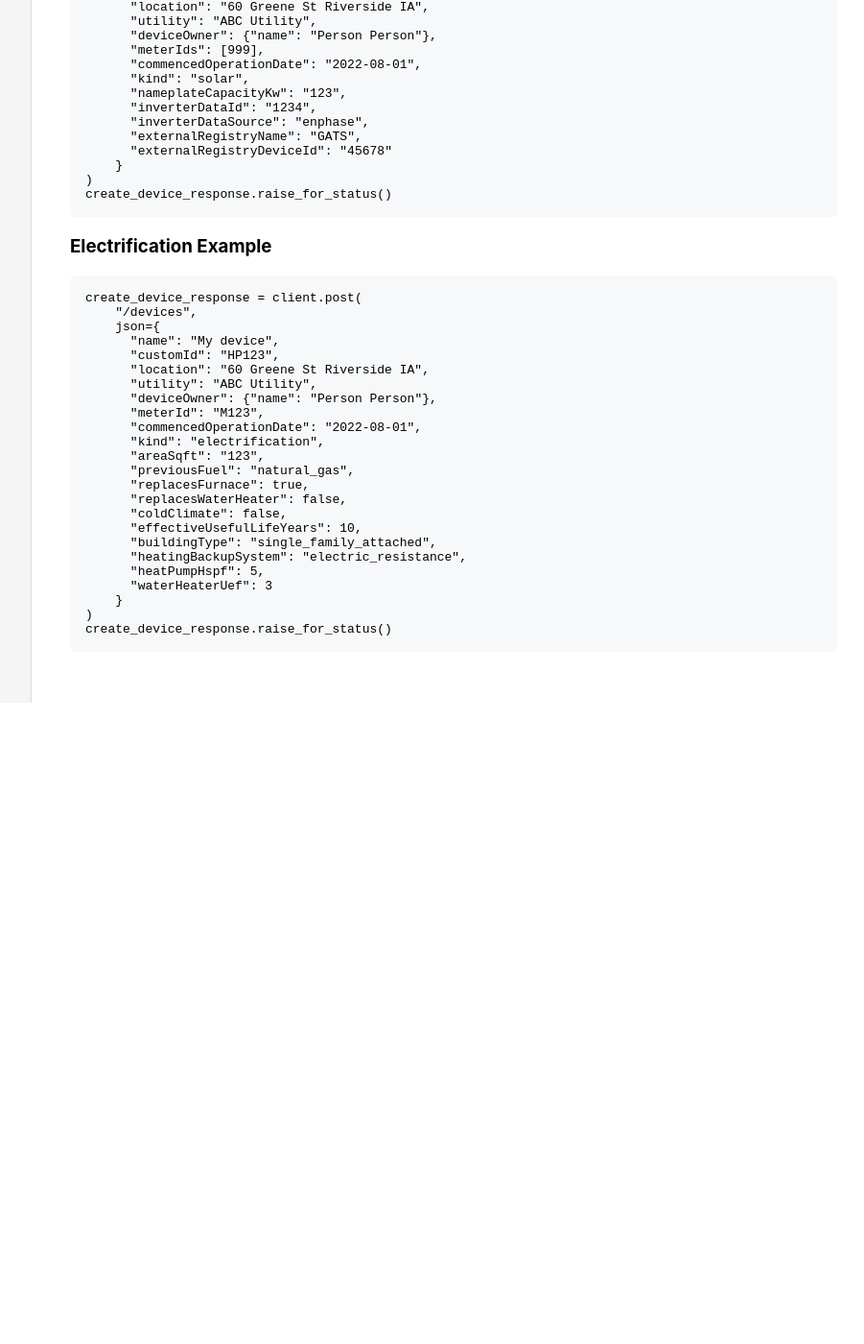
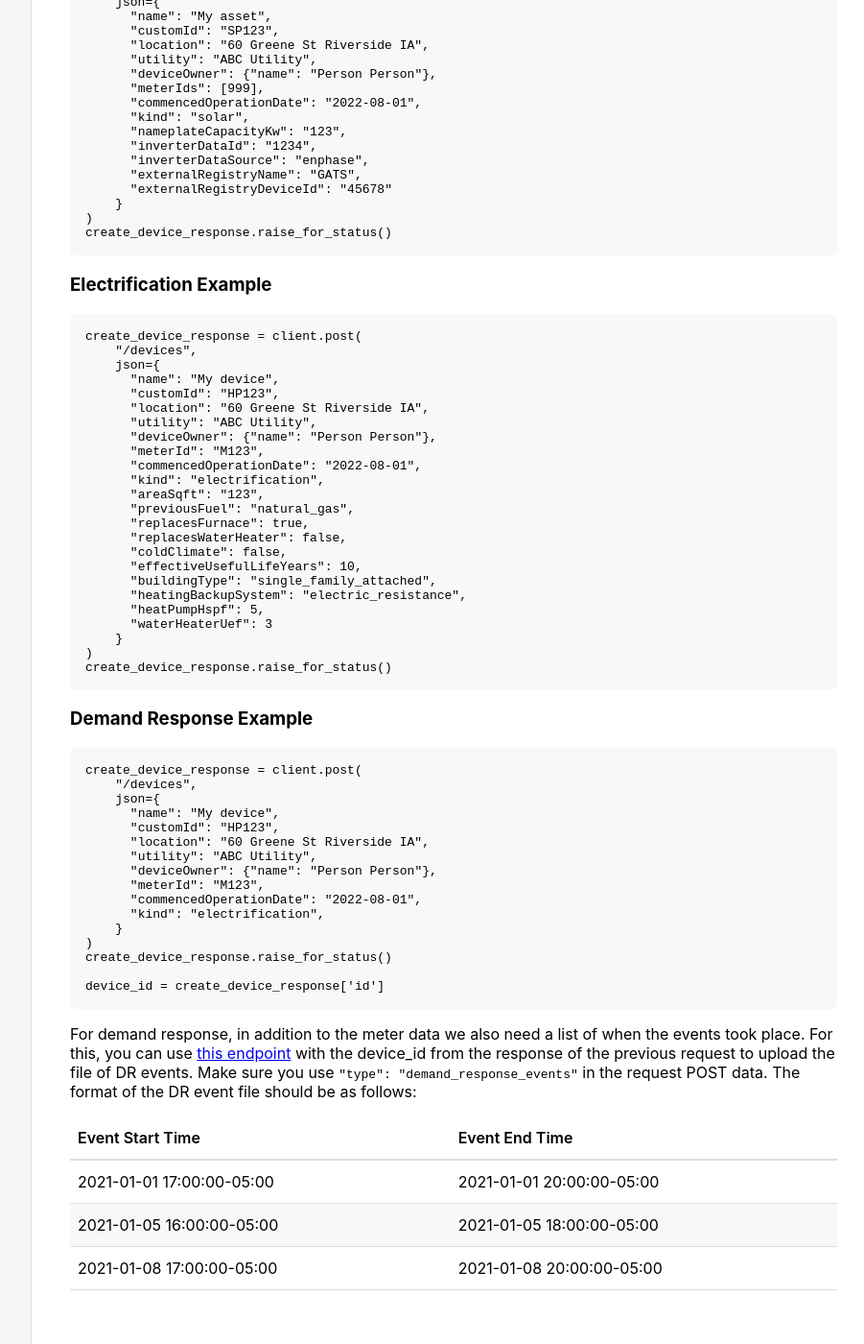
Before and after one commit to wattcarbon/docs.wattcarbon.com, a Jekyll site: the page built from _data-onboarding/Developer-Guide.md, in a window 1280 px wide and 1400 px high, scrolled down 2500 px. Shown: the whole window at 96% size, without its empty margins (258-1159 px from the left). Built offline with Jekyll 4.4.1, drawn with Linux system fonts in a browser that asks for light colours; before the commit the page ends 3232 px from its top, so only the background shows below that; some of the changed text lies outside the part shown.

Commit message:
Add DR instructions

````diff
--- a/_data-onboarding/Developer-Guide.md
+++ b/_data-onboarding/Developer-Guide.md
@@ -89,6 +89,7 @@ Here are a few of the most commonly used entries for the `kind` field:
 - `storage_direct`: Direct battery impact
 - `electrification_billing_metered`: For electrification projects that use meter data.
 - `energy_efficiency_eemetered`: For energy efficiency projects that use meter data.
+- `demand_response_eemetered`: For demand response events that use short-term baseline meter data and event data.
 - `tracking_building`: For tracking the historical consumption of buildings and comparing that consumption to a reference building, as well as getting a baseline EEMeter model.
 
 If you have any questions about which methodology to select for your assets, reach out to support@wattcarbon.com.
@@ -154,3 +155,31 @@ create_device_response = client.post(
 )
 create_device_response.raise_for_status()
 ```
+
+### Demand Response Example
+```python
+create_device_response = client.post(
+    "/devices",
+    json={
+      "name": "My device",
+      "customId": "HP123",
+      "location": "60 Greene St Riverside IA",
+      "utility": "ABC Utility",
+      "deviceOwner": {"name": "Person Person"},
+      "meterId": "M123",
+      "commencedOperationDate": "2022-08-01",
+      "kind": "electrification",
+    }
+)
+create_device_response.raise_for_status()
+
+device_id = create_device_response['id']
+```
+
+For demand response, in addition to the meter data we also need a list of when the events took place. For this, you can use [this endpoint](https://api.wattcarbon.com/#tag/Documents/operation/Documents-upload_asset_document) with the device_id from the response of the previous request to upload the file of DR events. Make sure you use `"type": "demand_response_events"` in the request POST data. The format of the DR event file should be as follows:
+
+| Event Start Time | Event End Time |
+| ---------------- | -------------- |
+| 2021-01-01 17:00:00-05:00 | 2021-01-01 20:00:00-05:00 |
+| 2021-01-05 16:00:00-05:00 | 2021-01-05 18:00:00-05:00 |
+| 2021-01-08 17:00:00-05:00 | 2021-01-08 20:00:00-05:00 |
````
